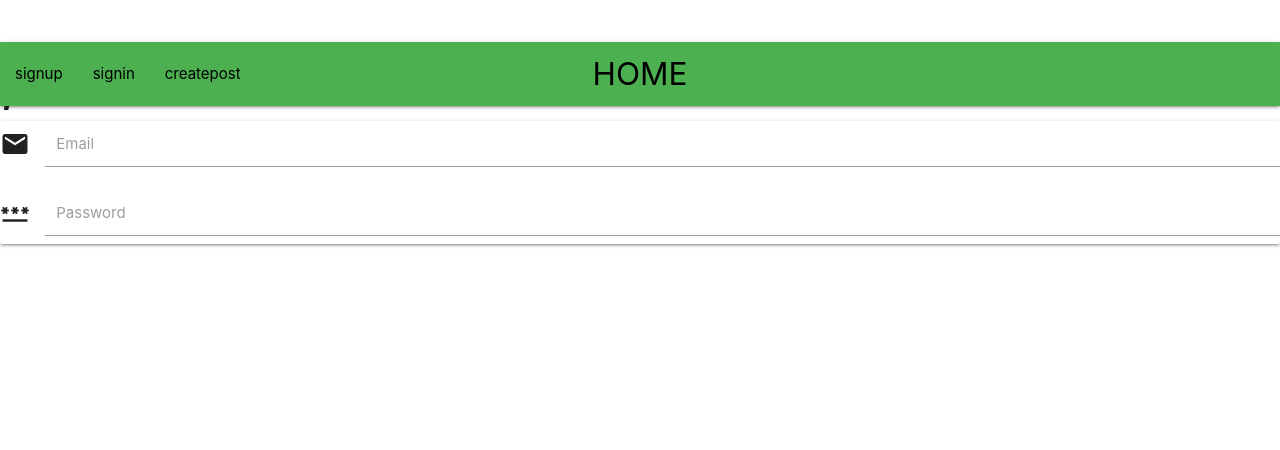
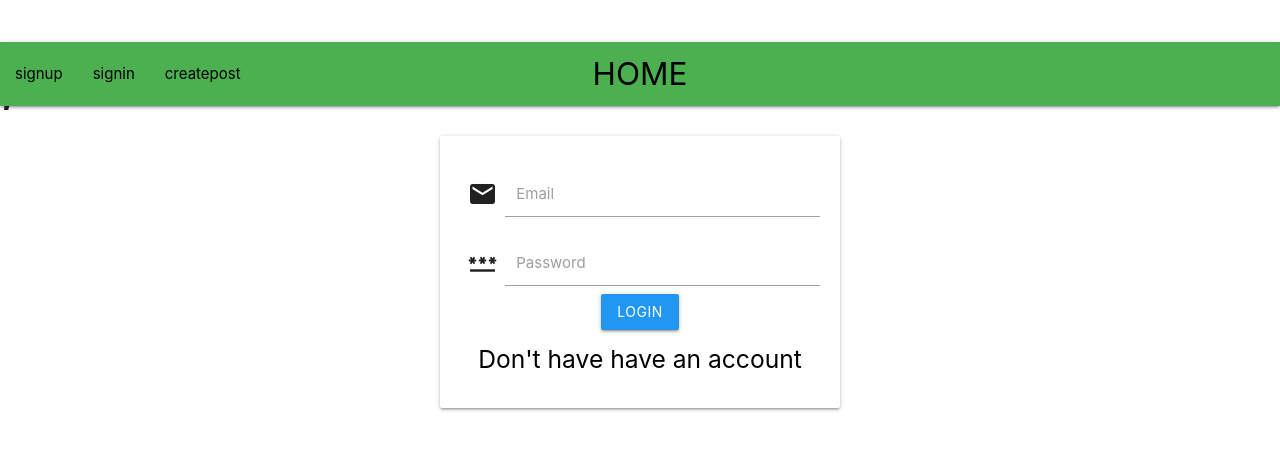
Before and after one commit to lalukrish/quarantine_blog, a React (Create React App) app: page /signin in a window 1280 px wide. Shown: the top 450 px of the page. Built offline with nearby package versions, Linux system fonts and the light colour scheme; a web font is replaced by a local one.

Commit message:
git signin with one bug

```diff
--- a/src/components/views/signin.js
+++ b/src/components/views/signin.js
@@ -1,21 +1,56 @@
-import React from "react";
+import React,{useState} from "react";
+import { Link, useHistory } from "react-router-dom";
+import M from "materialize-css";
 
 const Signin=()=>{
+  const history = useHistory();
+
+  const [password, setPassword] = useState(" ");
+  const [email, setEmail] = useState(" ");
+  const postData = () => {
+
+     fetch("/signup", {
+       method: "post",
+       headers: {
+         "Content-Type": "application/json",
+       },
+       body: JSON.stringify({
+
+         password,
+         email,
+       }),
+     })
+       .then((res) => res.json())
+       .then((data) => {
+         if (data.error) M.toast({ html: data.error, classes: "#f44336 red" });
+         else {
+           M.toast({ html: data.message, classes: "#4caf50 green" });
+           history.push("/");
+         }
+       })
+       .catch((err) => {
+         console.log(err);
+       });
+
+   };
 return(
-        <div>
-             <div class="card">
-        <div class="card-image">
+
+ <div className="mycard">
+ <div className="card auth_card">
  <div class="coloumn">
+
+
      <div class="input-field col s6">
        <i class="material-icons prefix">email</i>
-          <input id="icon_telephone" type="tel" class="validate"></input>
+       <input id="icon_telephone" type="tel" class="validate" value={email} onChange={(e)=>setEmail(e.target.value)} ></input>
        <label for="icon_telephone">Email</label>
      </div>
      <div class="input-field col s6">
        <i class="material-icons prefix">password</i>
-          <input id="icon_telephone" type="tel" class="validate"></input>
+       <input id="icon_telephone" type="tel" class="validate" class="validate" value={password} onChange={(e)=>setPassword(e.target.value)} ></input>
        <label for="icon_telephone">Password</label>
-        </div>
+       <button className="btn #2196f3 blue" onClick={()=> postData()}>Login</button>
+         <h5> <Link to ="signup">Don't have have an account </Link>{ " "} </h5>
      </div>
    </div>
    </div>
```
Lines whose indentation alone changed are shown as unchanged.
